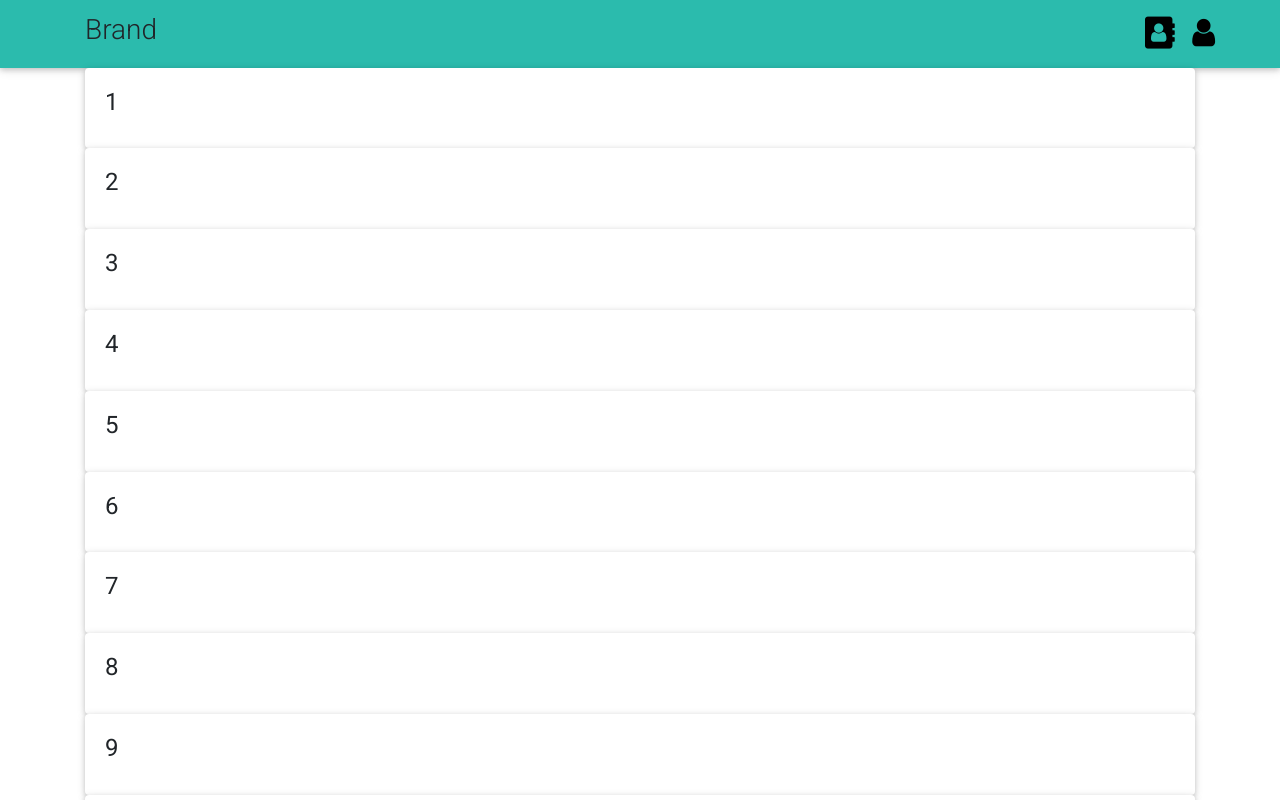
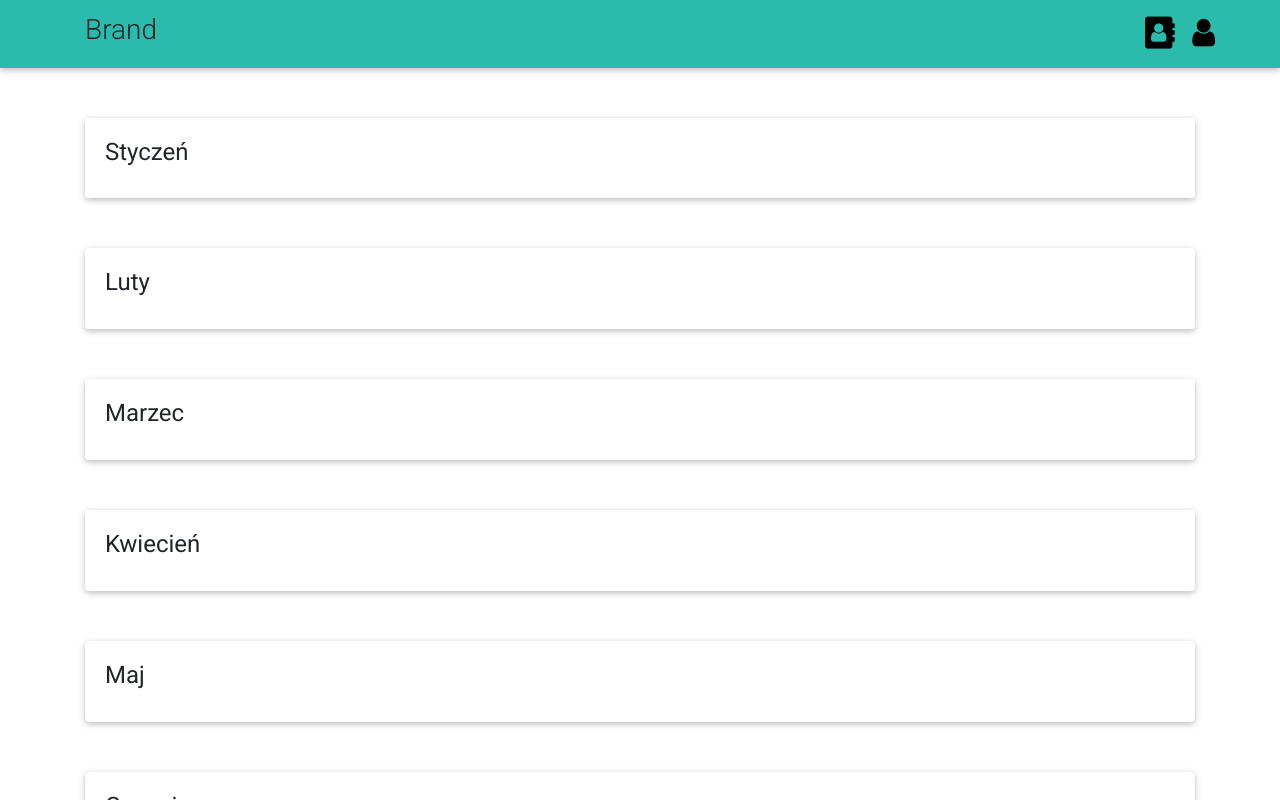
Before and after one commit to DocumentExplorer/Frontend, a React (Create React App) app: page /orders in a window 1280 px wide. Shown: the top 800 px of the page. Built offline with nearby package versions, Linux system fonts and the light colour scheme.

Commit message:
add names of the months to Orders Page

```diff
--- a/src/components/Orders/Order.jsx
+++ b/src/components/Orders/Order.jsx
@@ -4,8 +4,8 @@ import { Link } from 'react-router-dom'
 
 export const Order = ({ value, i, onClick, ...rest }) => {
     return (
-        <Link to={`/orders/${value.invoiceNumber}`} {...rest}>
-            <Card key={i} className="custom-card" onClick={() => onClick}>
+        <Link to={`/orders/${value.invoiceNumber}`} {...rest} key={i}>
+            <Card  className="custom-card" onClick={() => onClick}>
                 <CardBody>
                     <CardTitle>
                         <Fa icon="briefcase" />
--- a/src/components/pages/DashboardPage/dashboard.css
+++ b/src/components/pages/DashboardPage/dashboard.css
@@ -39,7 +39,6 @@
 
 .custom-card {
     margin-top: 20px;
-    margin-bottom: 20px;
     border-top: 20px solid #2BBBAD;
 }
 
--- a/src/components/pages/OrdersPage/OrdersListYear.jsx
+++ b/src/components/pages/OrdersPage/OrdersListYear.jsx
@@ -3,9 +3,11 @@ import _ from 'lodash'
 import { convertToNumbers } from '../../helpers/DateFormat';
 import { Container, Row, Col, Card, CardBody, CardTitle } from 'mdbreact'
 import { Order } from '../../Orders/Order'
+import { getMonths } from '../../../redux/mock/months'
 
 export default ({ data }) => {
     const months = []
+    const names = getMonths()
     for (let i = 1; i <= 12; i++) {
         months.push({
             month: i,
@@ -28,10 +30,10 @@ export default ({ data }) => {
                 {
                     months.map((value, i) => (
                         <Col key={i} md="12">
-                            <Card>
+                            <Card className="month">
                                 <CardBody>
                                     <CardTitle>
-                                        {value.month}
+                                        {names[value.month - 1]}
                                     </CardTitle>
                                 </CardBody>
                             </Card>
@@ -39,9 +41,8 @@ export default ({ data }) => {
                                 {
                                     value.ordersByMonth.map((item, index) => (
 
-                                        <Col md="6" sm="12">
+                                        <Col md="6" sm="12" key={index}>
                                             <Order
-                                                key={index}
                                                 value={item}
                                             />
                                         </Col>
--- a/src/components/pages/OrdersPage/orders.css
+++ b/src/components/pages/OrdersPage/orders.css
@@ -0,0 +1,3 @@
+.month {
+    margin-top: 50px;
+}
--- /dev/null
+++ b/src/redux/mock/months.js
@@ -0,0 +1,5 @@
+export function getMonths() {
+    return [
+        'Styczeń', 'Luty', 'Marzec', 'Kwiecień', 'Maj', 'Czerwiec', 'Lipiec', 'Sierpień', 'Wrzesień', 'Październik', 'Listopad', 'Grudzień'
+    ]
+}
```
